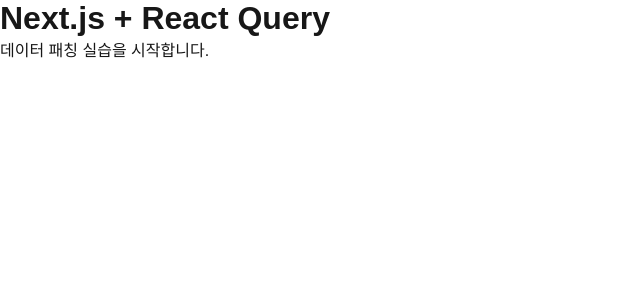
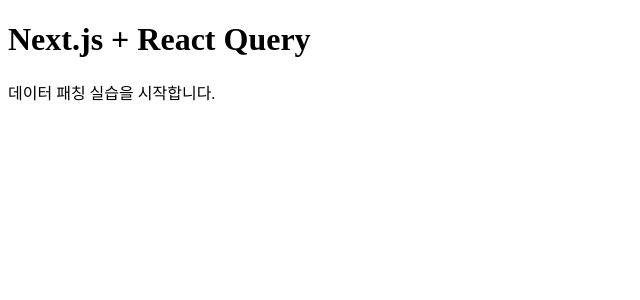
Before and after one commit to heroyooi/next-rq-basic, a Next.js app: page / in a window 1280 px wide. Shown: the top 300 px of the page, without its empty margins (0-640 px from the left). Built offline with nearby package versions, Linux system fonts and the light colour scheme.

Commit message:
3강. React Query 설치하고 기본 세팅하기

```diff
--- a/package.json
+++ b/package.json
@@ -9,6 +9,7 @@
     "lint": "eslint"
   },
   "dependencies": {
+    "@tanstack/react-query": "^5.90.16",
     "next": "16.1.1",
     "react": "19.2.3",
     "react-dom": "19.2.3"
--- a/src/app/layout.tsx
+++ b/src/app/layout.tsx
@@ -1,31 +1,20 @@
-import type { Metadata } from "next";
-import { Geist, Geist_Mono } from "next/font/google";
-import "./globals.css";
+'use client';
 
-const geistSans = Geist({
-  variable: "--font-geist-sans",
-  subsets: ["latin"],
-});
+import { QueryClient, QueryClientProvider } from '@tanstack/react-query';
 
-const geistMono = Geist_Mono({
-  variable: "--font-geist-mono",
-  subsets: ["latin"],
-});
-
-export const metadata: Metadata = {
-  title: "Create Next App",
-  description: "Generated by create next app",
-};
+const queryClient = new QueryClient();
 
 export default function RootLayout({
   children,
-}: Readonly<{
+}: {
   children: React.ReactNode;
-}>) {
+}) {
   return (
-    <html lang="en">
-      <body className={`${geistSans.variable} ${geistMono.variable}`}>
-        {children}
+    <html lang="ko">
+      <body>
+        <QueryClientProvider client={queryClient}>
+          {children}
+        </QueryClientProvider>
       </body>
     </html>
   );
```
Also changed, not shown: 1 other file (tests, documents, lock files or other folders).
